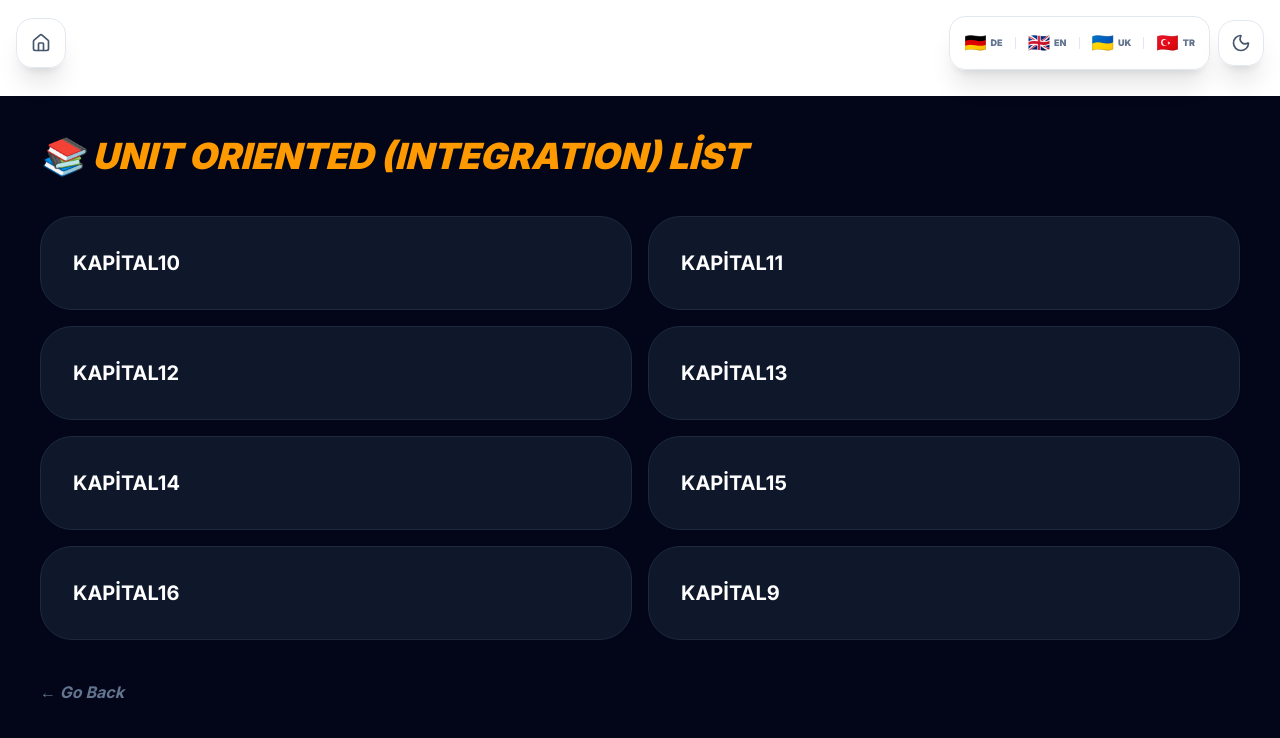
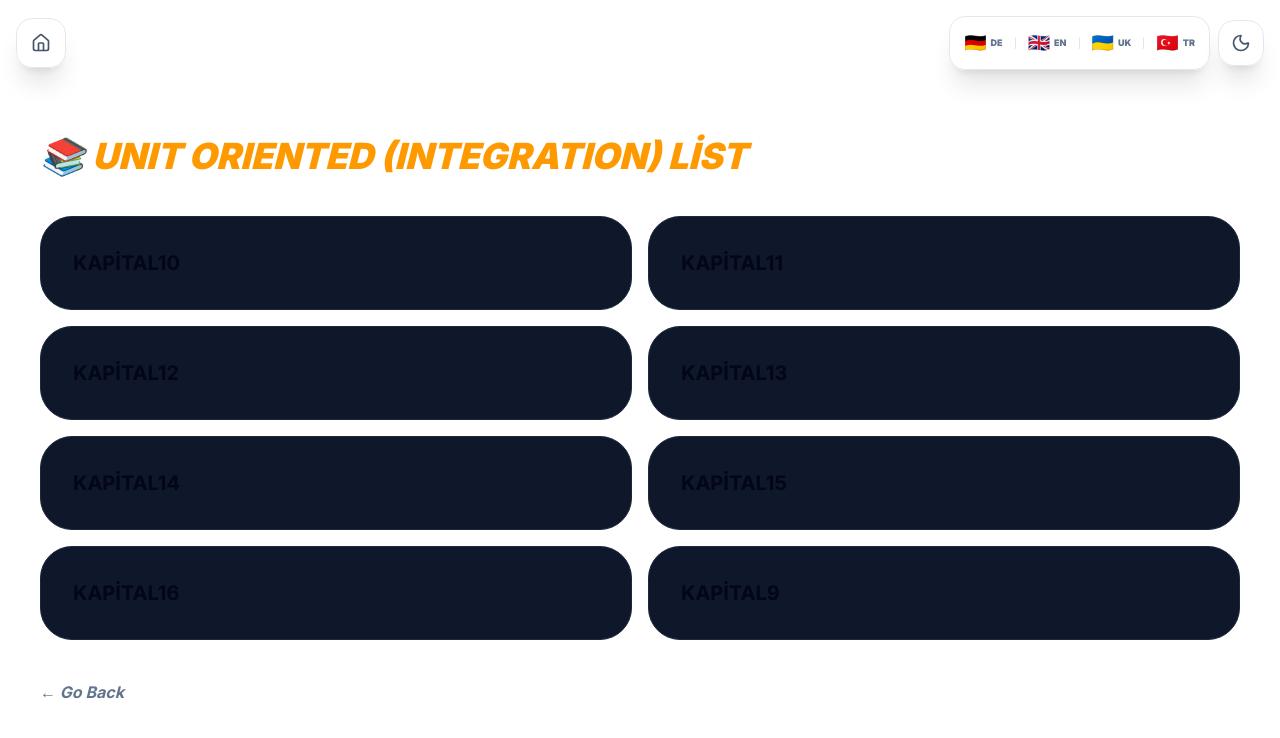
Before and after one commit to barashhelvadzhaoglu/memorlex, a Next.js app: page /en/german/a1/integration in a window 1280 px wide. Shown: the top 738 px of the page. Built offline with nearby package versions, Linux system fonts and the light colour scheme.

Commit message:
chore: update build config for cloudflare pages

```diff
--- a/app/[lang]/[subject]/[level]/[category]/page.tsx
+++ b/app/[lang]/[subject]/[level]/[category]/page.tsx
@@ -43,7 +43,7 @@ export default async function CategoryPage({ params }: { params: Promise<{ lang:
   const categoriesDict = dict.categories as Record<string, string> | undefined;
 
   return (
-    <main className="min-h-screen bg-slate-950 text-white p-10">
+    <main className="min-h-screen bg-white text-slate-950 dark:bg-slate-950 dark:text-white p-10">
       <h1 className="text-4xl font-black mb-10 uppercase italic text-amber-500">
         {categoriesDict?.[category] || category} {dict.units?.listTitle || "List"}
       </h1>
--- a/app/[lang]/[subject]/[level]/page.tsx
+++ b/app/[lang]/[subject]/[level]/page.tsx
@@ -45,7 +45,7 @@ export default async function LevelPage({ params }: { params: Promise<{ lang: st
   }
 
   return (
-    <main className="min-h-screen bg-slate-950 text-white p-10">
+    <main className="min-h-screen bg-white text-slate-950 dark:bg-slate-950 dark:text-white p-10">
       <div className="max-w-4xl mx-auto">
         <h1 className="text-4xl font-black mb-10 uppercase italic">
           {/* subjectsDict kullanarak güvenli erişim */}
--- a/app/[lang]/[subject]/page.tsx
+++ b/app/[lang]/[subject]/page.tsx
@@ -27,7 +27,7 @@ export default async function SubjectPage({ params }: { params: Promise<{ lang:
   const levels = ['a1', 'a2', 'b1'];
 
   return (
-    <main className="min-h-screen bg-slate-950 text-white p-10 flex flex-col items-center">
+    <main className="min-h-screen bg-white text-slate-950 dark:bg-slate-950 dark:text-white p-10 flex flex-col items-center">
       <div className="max-w-4xl w-full">
         <h1 className="text-5xl font-black mb-4 uppercase italic">
           {/* subjectsDict kullanarak güvenli erişim sağlıyoruz */}
```
